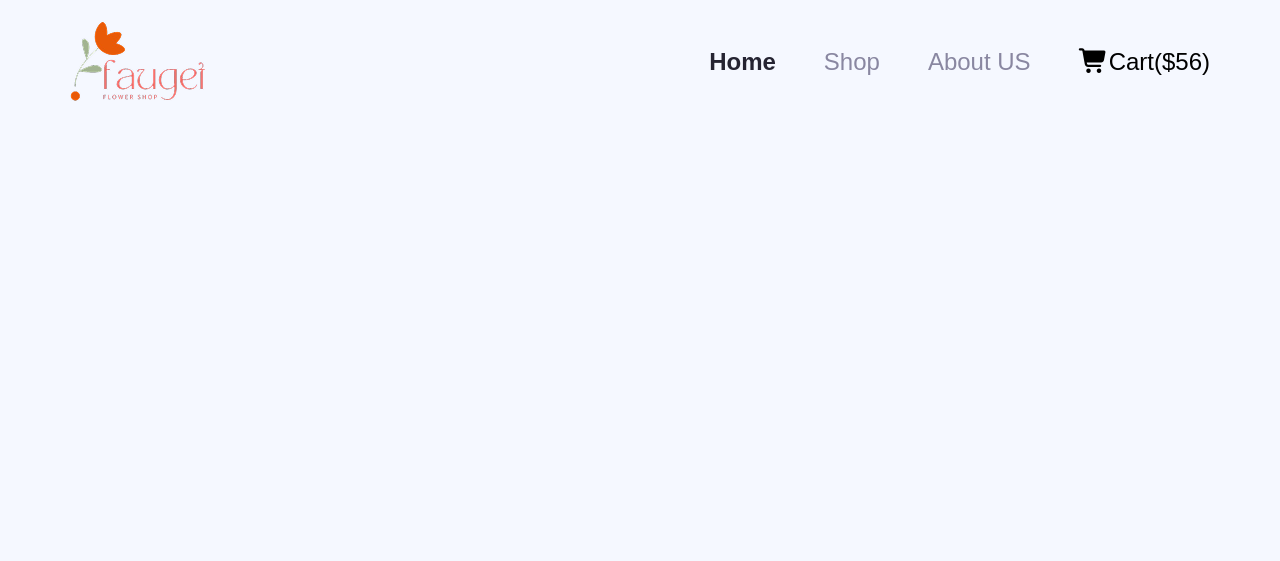
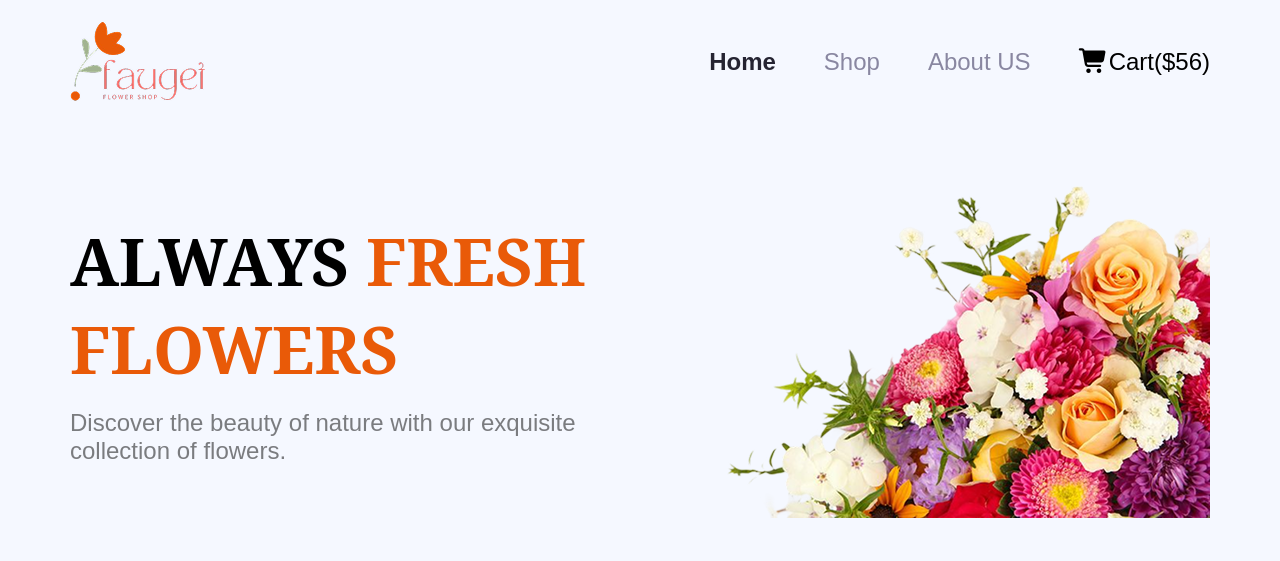
Before and after one commit to mehedihasanshohan/flower-responsive, a plain HTML site: page index.html in a window 1280 px wide. Drawn offline with Linux system fonts and the light colour scheme.

Commit message:
banner section complete

```diff
--- a/index.html
+++ b/index.html
@@ -18,5 +18,12 @@
         <li class="nav-link"><a class="cart" href="#"><i class="fa-solid fa-cart-shopping"></i>Cart($56)</a></li>
       </ul>
   </header>
+  <section class="banner">
+    <div class="banner-content">
+      <h1 class="banner-title">ALWAYS <span class="banner-title-span">FRESH FLOWERS</span></h1>
+      <p class="banner-desc">Discover the beauty of nature with our exquisite collection of flowers.</p>
+    </div>
+    <img class="banner-img" src="./assets/hero-flower.png" alt="">
+  </section>
 </body>
 </html>
--- a/styles/style.css
+++ b/styles/style.css
@@ -8,6 +8,7 @@ body{
 }
 
 @import url('https://fonts.googleapis.com/css2?family=Poppins:ital,wght@0,100;0,200;0,300;0,400;0,500;0,600;0,700;0,800;0,900;1,100;1,200;1,300;1,400;1,500;1,600;1,700;1,800;1,900&display=swap');
+@import url('https://fonts.googleapis.com/css2?family=Noto+Serif:ital,wght@0,100..900;1,100..900&display=swap');
 
 .header{
   display: flex;
@@ -42,3 +43,35 @@ a{
   font-weight: 400;
   font-size: 24px;
 }
+
+/* banner */
+.banner{
+  display: flex;
+  max-width: 1140px;
+  margin: 0 auto;
+  padding: 40px 20px;
+  align-items: center;
+}
+.banner-content{
+  flex: 1;
+}
+.banner-title{
+  font-size: 65px;
+  font-weight: 700;
+  font-family: 'Noto Serif', serif;
+  color: rgb(0, 0, 0);
+}
+.banner-title-span{
+  color: rgb(233, 90, 8);
+}
+.banner-desc{
+  font-size: 24px;
+  font: 400;
+  color: rgb(0, 0, 0, 0.5);
+  margin-top: 16px;
+}
+.banner-img{
+  flex: 1;
+  width: 100%;
+  height: auto;
+}
```
